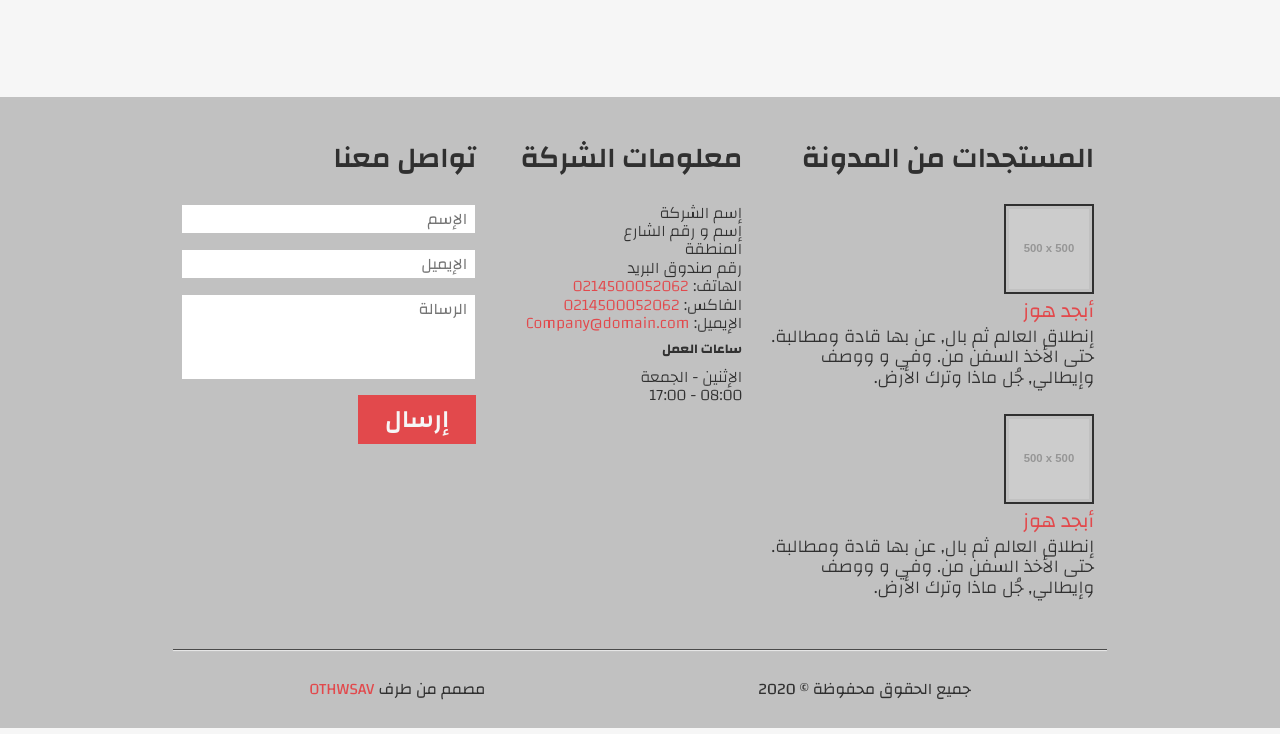
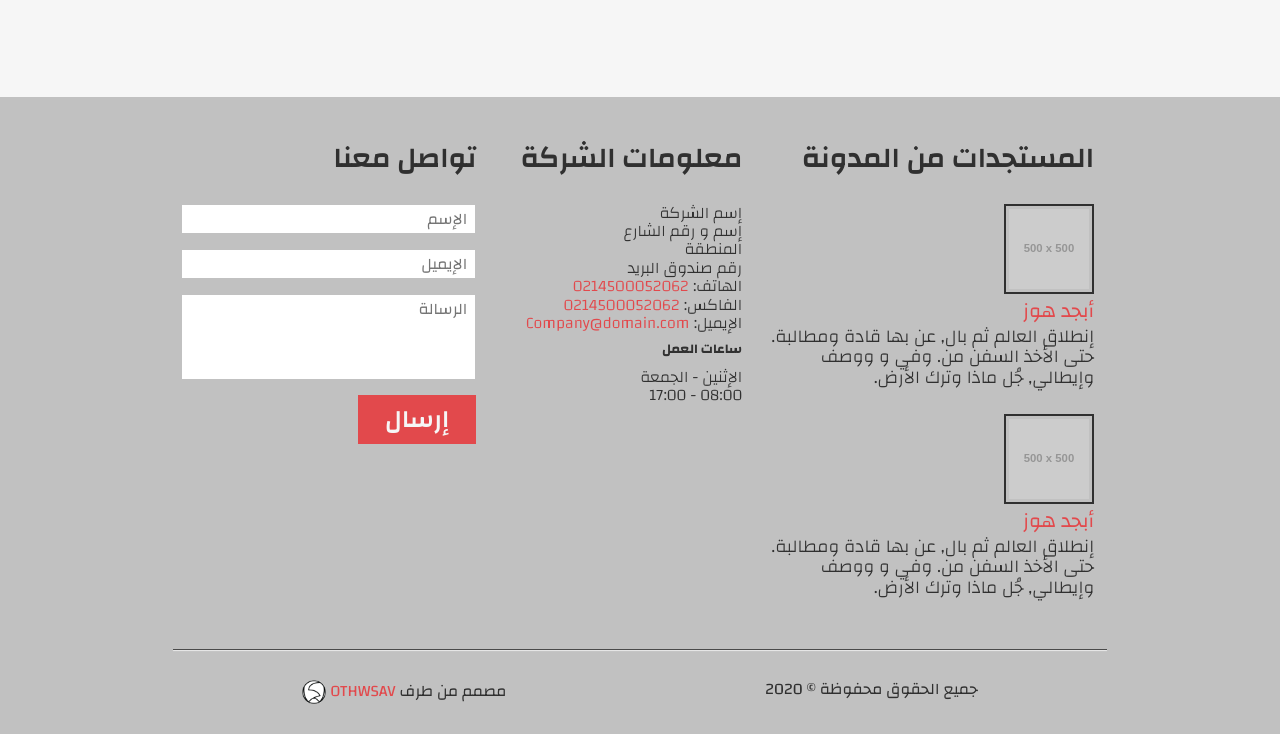
Before and after one commit to othwsav/Sass-Practical-Example, a plain HTML site: page index-rtl.html in a window 1280 px wide. Shown: the part 3171-3905 px from the top of the page. Drawn offline with nearby package versions, Linux system fonts and the light colour scheme; placeholder pictures from the web are drawn by us.

Commit message:
I edited arabic page and deceloped local Storage experience

```diff
--- a/css/sass/helpers/_variables.scss
+++ b/css/sass/helpers/_variables.scss
@@ -20,21 +20,9 @@ $grayColor2: mix($grayColor, black, 25%);
 
 
 
-body{
-    --bgColor: #e2494c;
-    // &.red{
-    //     --bgColor: #e2494c;
-    // }
-    // &.blue{
-    //     --bgColor: #1B1464;
-    // }
-    // &.purple{
-    //     --bgColor: #6F1E51;
-    // }
-    // &.green{
-    //     --bgColor: #006266;
-    // }
-}
+// body{
+//     --bgColor: #e2494c;
+// }
 
 
 $redColor: var(--bgColor);
--- a/index-rtl.html
+++ b/index-rtl.html
@@ -229,7 +229,7 @@
             </div>
             <div class="copyright">
                 <div class="text">جميع الحقوق محفوظة &copy; 2020</div>
-                <div class="author">مصمم من طرف <a href="mailto:othwsav23@gamil.com">OTHWSAV</a></div>
+                <div class="author">مصمم من طرف <a href="mailto:othwsav23@gamil.com">OTHWSAV <img src="images/logo.png" alt="Othwsav Logo"></a></div>
             </div>
         </div>
     </footer>
--- a/js/main.js
+++ b/js/main.js
@@ -139,6 +139,8 @@ $(document).ready(function (){
     const theme = localStorage.getItem("myTheme")
     if(theme)
         $("body").css('--bgColor', theme)
+    else
+        $("body").css('--bgColor', "#e2494c")
 
 
     // language switcher
```
Also changed, not shown: css/style-rtl.css, css/style.css, 2 other files.
